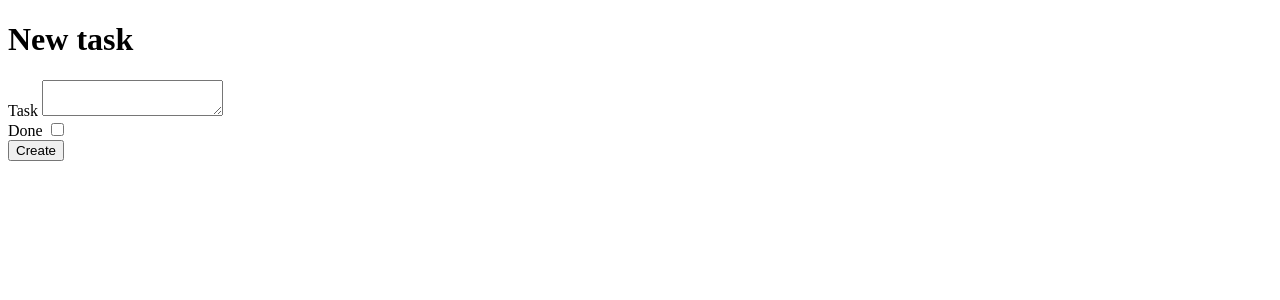
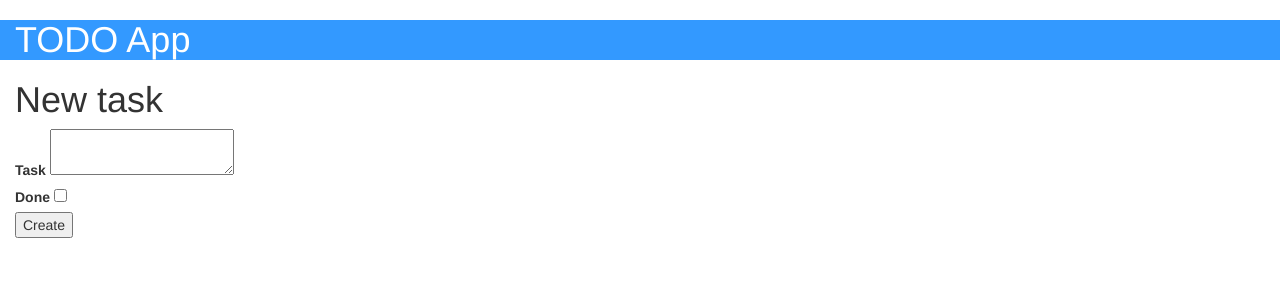
Before and after one commit to cutwater/FlaskWorkshop, a Flask app: page /task/new in a window 1280 px wide. Shown: the top 300 px of the page. Run offline with Flask 2, Linux system fonts and the light colour scheme; some libraries are stand-ins or nearby versions.

Commit message:
Describe how to write css files

```diff
--- /dev/null
+++ b/example/static/style.css
@@ -0,0 +1,11 @@
+header{
+    background-color: #3399ff;
+}
+
+header a {
+    color: #ffffff;
+}
+
+header, section#body {
+    padding-left: 15px;
+}
--- a/example/templates/index.html
+++ b/example/templates/index.html
@@ -1,7 +1,6 @@
 {% extends 'layout.html' %}
 
 {% block body %}
-    <h1><a href="">TODO App</a></h1>
     <div class="task-list">
         {% for task in tasks %}
         <div class="task">
--- a/example/templates/layout.html
+++ b/example/templates/layout.html
@@ -3,9 +3,24 @@
 <head>
     <meta charset="UTF-8">
     <title>TODO App {% block title %}{% endblock %}</title>
+    <link rel="stylesheet" href="https://maxcdn.bootstrapcdn.com/bootstrap/3.3.6/css/bootstrap.min.css"
+          integrity="sha384-1q8mTJOASx8j1Au+a5WDVnPi2lkFfwwEAa8hDDdjZlpLegxhjVME1fgjWPGmkzs7"
+          crossorigin="anonymous" />
+    <link rel="stylesheet" href="https://maxcdn.bootstrapcdn.com/bootstrap/3.3.6/css/bootstrap-theme.min.css"
+          integrity="sha384-fLW2N01lMqjakBkx3l/M9EahuwpSfeNvV63J5ezn3uZzapT0u7EYsXMjQV+0En5r"
+          crossorigin="anonymous" />
+    <link rel="stylesheet" href="{{ url_for('static', filename='style.css') }}" />
 </head>
 <body>
+    <header>
+    {% block header %}
+        <h1><a href="">TODO App</a></h1>
+    {% endblock %}
+    </header>
+
+    <section id="body">
     {% block body %}
     {% endblock %}
+    </section>
 </body>
 </html>
```
Also changed, not shown: 5 other files.
